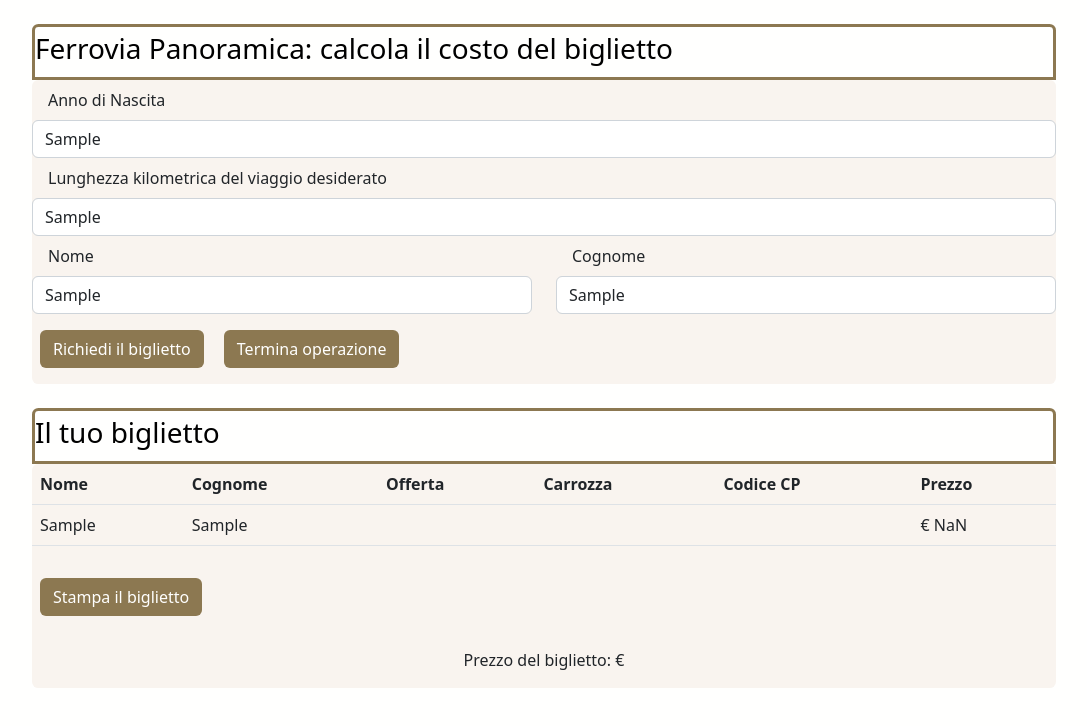
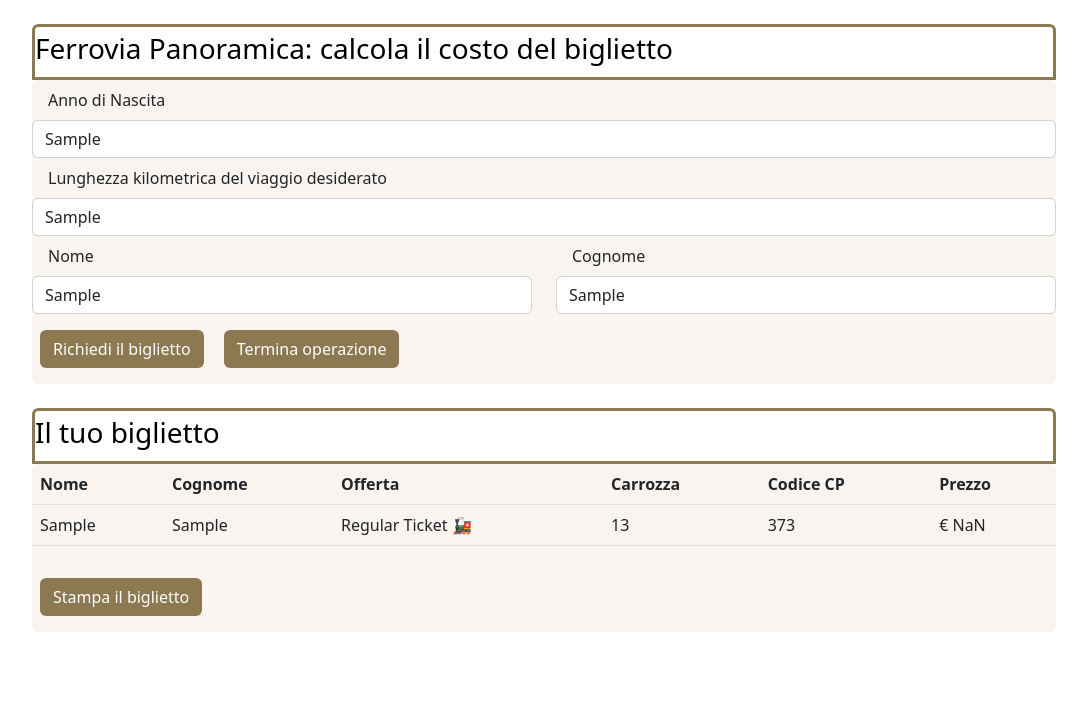
Before and after one commit to giovannilampis/js-biglietto-treno-form, a plain HTML site: page index.html in a window 1280 px wide. Both pictures are taken after typing "Sample", "Sample", "Sample", "Sample" into the empty fields and a click on the button "Richiedi il biglietto". Shown: the whole page, without its empty margins (96-1183 px from the left). Drawn offline with nearby package versions, Linux system fonts and the light colour scheme.

Commit message:
complete ticket table with the missing values

```diff
--- a/index.html
+++ b/index.html
@@ -97,10 +97,6 @@
 
               <button id="print-ticket" type="submit" class="btn button-ticket my-3 mx-2">Stampa il biglietto</button>
 
-
-              <!-- price of the ticket -->
-              <p class="py-3" id="responce">Prezzo del biglietto: €</p>
-
             </div>
         </div>
 
--- a/javascript/script.js
+++ b/javascript/script.js
@@ -19,6 +19,12 @@ const endOperation = document.getElementById("operation-end");
 // variable linked to the "Print ticket" button
 
 const printTicket = document.getElementById("print-ticket");
+
+// Getting a random number between two values
+
+function getRandomArbitrary(min, max) {
+    return Math.random() * (max - min) + min;
+  }
 
 
 
@@ -63,7 +69,7 @@ buttonTicket.addEventListener("click", function() {
 
     const tripKm = parseInt(kiloM.value);
 
-    // console.log(tripKm);, for
+    // console.log(tripKm);
 
 
     // the variable "priceRegular" expresses the regurar price of the ticket, for adults and non-retired persons
@@ -84,33 +90,42 @@ buttonTicket.addEventListener("click", function() {
 
     let priceRetired = priceRegular / 100 * 60;
 
-
-    // create "responcePrice", a variable that expresses a link with p in HTML:
-
-    let responcePrice = document.getElementById("responce");
-
-
-
-
-     // create "firstNameTicket", a variable that expresses a link with the proper cell in the table:
+    // create "firstNameTicket", a variable that expresses a link with the proper cell in the table:
 
     let firstNameTicket = document.getElementById("first-name-ticket");
 
     firstNameTicket.innerHTML = `${firstName}`;
 
-    // create "firstNameTicket", a variable that expresses a link with the proper cell in the table:
+    // create "lastNameTicket", a variable that expresses a link with the proper cell in the table:
 
     let lastNameTicket = document.getElementById("last-name-ticket");
 
     lastNameTicket.innerHTML = `${lastName}`;
 
-    // create "firstNameTicket", a variable that expresses a link with the proper cell in the table:
+    // create "priceTicket", a variable that expresses a link with the proper cell in the table:
 
     let priceTicket = document.getElementById("price-ticket");
 
-     // create "offerTicket", a variable that expresses a link with the proper cell in the table:
+    // create "offerTicket", a variable that expresses a link with the proper cell in the table:
 
-     let offerTicket = document.getElementById("offer-ticket");
+    let offerTicket = document.getElementById("offer-ticket");
+
+    // create "railwayCarriage", a variable that expresses a link with the proper cell in the table:
+
+    let railwayCarriage = document.getElementById("railway-carriage");
+
+    let numberCarriage = Math.floor(getRandomArbitrary(1, 20));
+
+    railwayCarriage.innerHTML = `${numberCarriage}`;
+
+     // create "cpCode", a variable that expresses a link with the proper cell in the table:
+
+     let cpCode = document.getElementById("cp-code");
+
+     let numberCpCode = Math.floor(getRandomArbitrary(1, 2000));
+
+     cpCode.innerHTML = `${numberCpCode}`;
+
 
 
     if (age < 18) {
@@ -130,6 +145,9 @@ buttonTicket.addEventListener("click", function() {
     } else {
         // price of the ticket for adult, non-retired people
         priceTicket.innerHTML = `€ ${priceRegular}`;
+
+        // offer on the ticket for retired people
+        offerTicket.innerHTML = `Regular Ticket 🚂`;
     }
 
     // event prevent default, required because of the presence of a form in the HTML file
```
